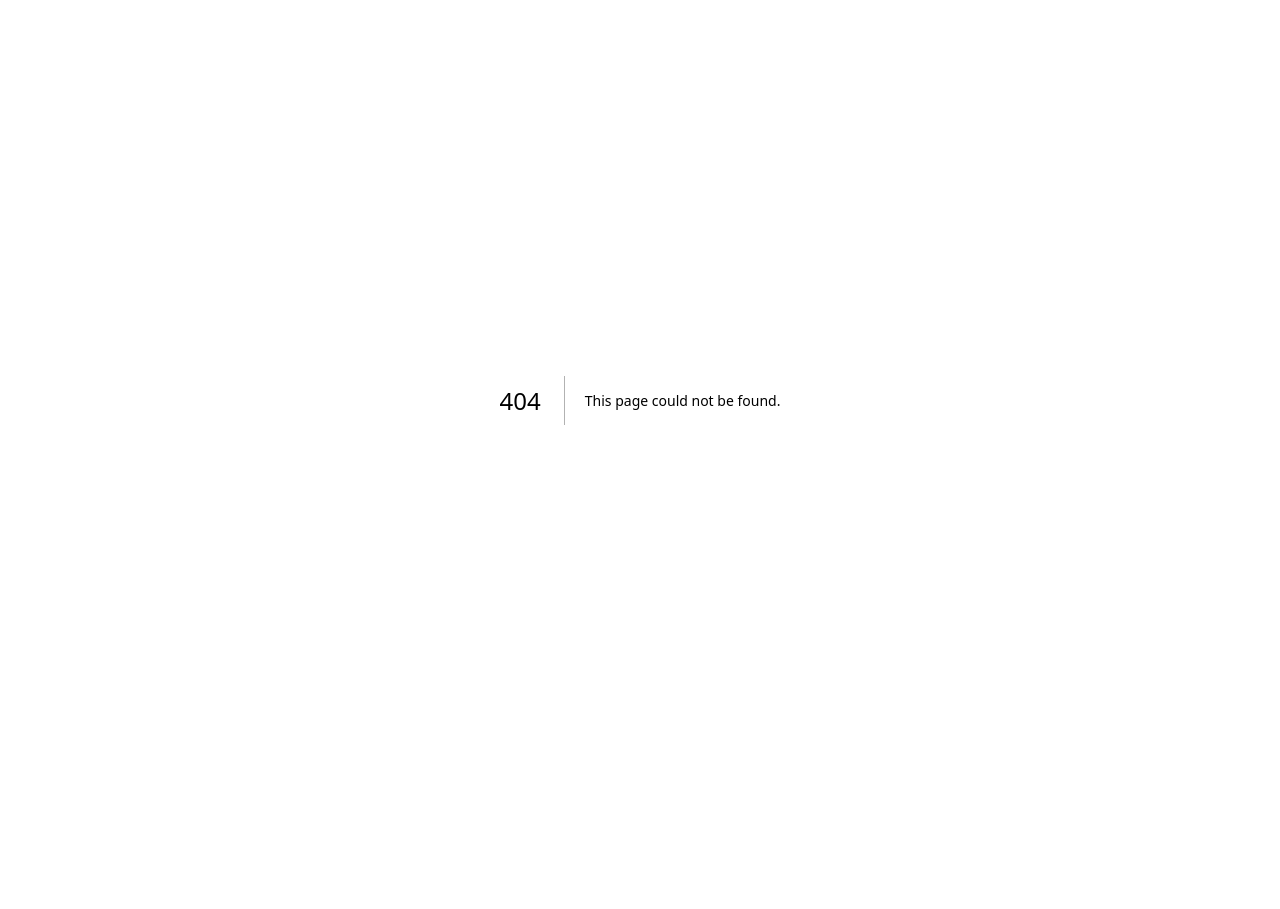
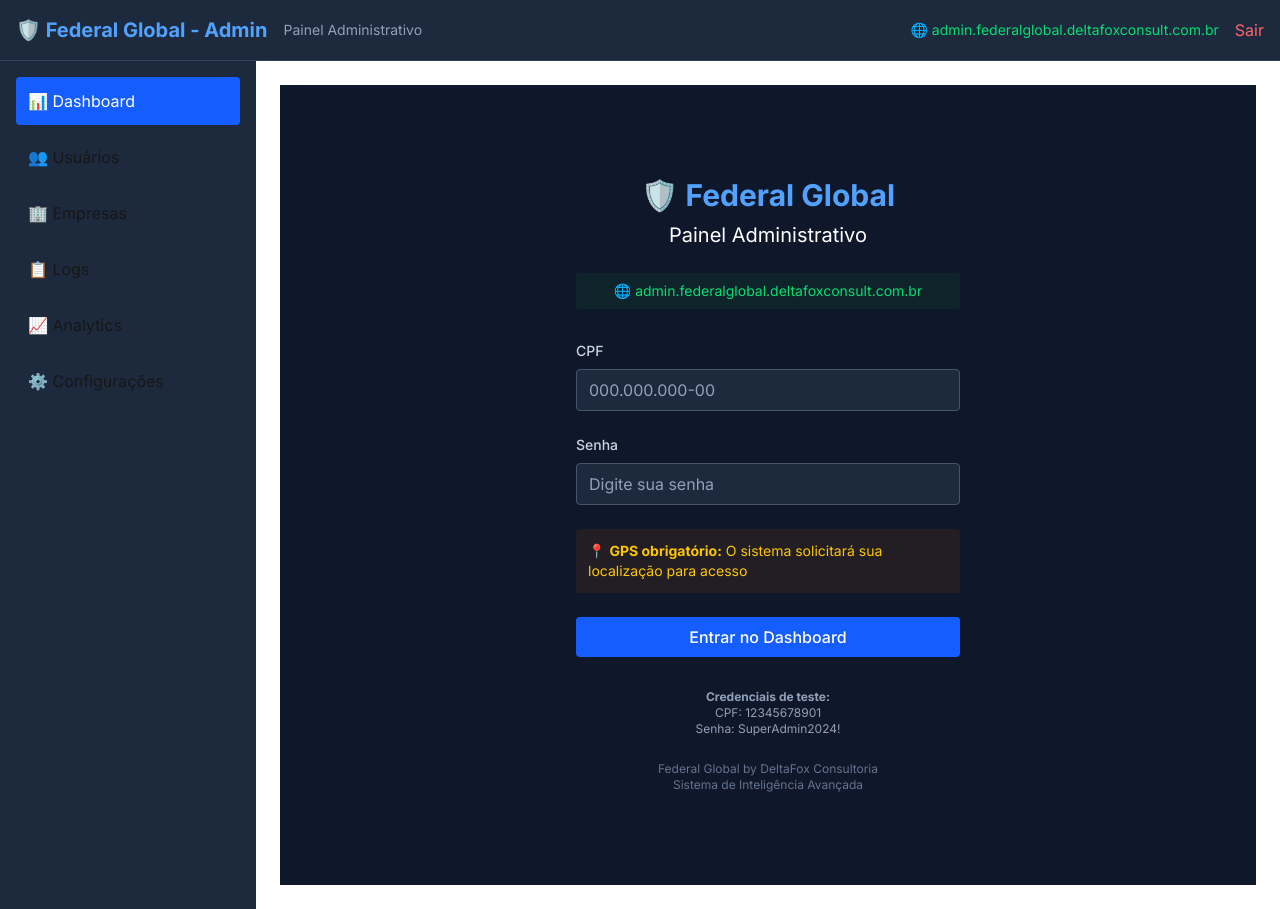
Before and after one commit to tborgesdf/federalglobal, a Next.js app: page /admin/login in a window 1280 px wide. Before the commit this address had no page. Before the commit the page ends 800 px from the top, so only its background shows below. Built offline with nearby package versions, Linux system fonts and the light colour scheme.

Commit message:
ðŸ„ Deploy automÃ¡tico dual: Cliente + Admin | https://federalglobal-nhd4t7fgq-thiago-borges-projects-3ed92125.vercel.app

```diff
--- /dev/null
+++ b/src/app/admin/login/page.tsx
@@ -0,0 +1,147 @@
+'use client'
+
+import { useState } from 'react'
+import { useRouter } from 'next/navigation'
+
+export default function AdminLogin() {
+  const router = useRouter()
+  const [formData, setFormData] = useState({
+    cpf: '',
+    password: ''
+  })
+  const [loading, setLoading] = useState(false)
+  const [error, setError] = useState('')
+
+  const handleSubmit = async (e: React.FormEvent) => {
+    e.preventDefault()
+    setLoading(true)
+    setError('')
+
+    try {
+      // Verificar GPS
+      if (!navigator.geolocation) {
+        throw new Error('GPS obrigatório para acesso ao sistema')
+      }
+
+      const gpsData = await new Promise<{latitude: number, longitude: number, accuracy: number}>((resolve, reject) => {
+        navigator.geolocation.getCurrentPosition(
+          (position) => {
+            resolve({
+              latitude: position.coords.latitude,
+              longitude: position.coords.longitude,
+              accuracy: position.coords.accuracy
+            })
+          },
+          () => reject(new Error('GPS obrigatório para acesso'))
+        )
+      })
+
+      // Fazer login via API
+      const response = await fetch('/api/auth/domain-login', {
+        method: 'POST',
+        headers: {
+          'Content-Type': 'application/json',
+        },
+        body: JSON.stringify({
+          cpf: formData.cpf,
+          password: formData.password,
+          gpsData
+        })
+      })
+
+      const result = await response.json()
+
+      if (response.ok && result.success) {
+        // Login bem-sucedido - redirecionar para dashboard admin
+        router.push('/admin')
+      } else {
+        setError(result.error || 'Erro no login')
+      }
+    } catch (error) {
+      setError(error instanceof Error ? error.message : 'Erro desconhecido')
+    } finally {
+      setLoading(false)
+    }
+  }
+
+  return (
+    <div className="min-h-screen bg-slate-900 flex items-center justify-center">
+      <div className="max-w-md w-full space-y-8 p-8">
+        <div className="text-center">
+          <h1 className="text-3xl font-bold text-blue-400 mb-2">
+            🛡️ Federal Global
+          </h1>
+          <h2 className="text-xl text-white mb-6">
+            Painel Administrativo
+          </h2>
+          <div className="text-sm text-green-400 bg-green-900/20 p-2 rounded mb-6">
+            🌐 admin.federalglobal.deltafoxconsult.com.br
+          </div>
+        </div>
+
+        <form onSubmit={handleSubmit} className="space-y-6">
+          {error && (
+            <div className="bg-red-900/20 border border-red-500 text-red-400 p-3 rounded">
+              {error}
+            </div>
+          )}
+
+          <div>
+            <label htmlFor="cpf" className="block text-sm font-medium text-slate-300 mb-2">
+              CPF
+            </label>
+            <input
+              id="cpf"
+              type="text"
+              required
+              value={formData.cpf}
+              onChange={(e) => setFormData({...formData, cpf: e.target.value})}
+              className="w-full px-3 py-2 bg-slate-800 border border-slate-600 rounded text-white placeholder-slate-400 focus:border-blue-500 focus:outline-none"
+              placeholder="000.000.000-00"
+            />
+          </div>
+
+          <div>
+            <label htmlFor="password" className="block text-sm font-medium text-slate-300 mb-2">
+              Senha
+            </label>
+            <input
+              id="password"
+              type="password"
+              required
+              value={formData.password}
+              onChange={(e) => setFormData({...formData, password: e.target.value})}
+              className="w-full px-3 py-2 bg-slate-800 border border-slate-600 rounded text-white placeholder-slate-400 focus:border-blue-500 focus:outline-none"
+              placeholder="Digite sua senha"
+            />
+          </div>
+
+          <div className="text-sm text-yellow-400 bg-yellow-900/20 p-3 rounded">
+            📍 <strong>GPS obrigatório:</strong> O sistema solicitará sua localização para acesso
+          </div>
+
+          <button
+            type="submit"
+            disabled={loading}
+            className="w-full bg-blue-600 hover:bg-blue-700 disabled:bg-blue-800 text-white font-medium py-2 px-4 rounded focus:outline-none focus:ring-2 focus:ring-blue-500 transition-colors"
+          >
+            {loading ? 'Verificando GPS...' : 'Entrar no Dashboard'}
+          </button>
+        </form>
+
+        <div className="text-center space-y-2">
+          <div className="text-xs text-slate-400">
+            <p><strong>Credenciais de teste:</strong></p>
+            <p>CPF: 12345678901</p>
+            <p>Senha: SuperAdmin2024!</p>
+          </div>
+
+          <div className="text-xs text-slate-500 pt-4">
+            Federal Global by DeltaFox Consultoria<br/>
+            Sistema de Inteligência Avançada
+          </div>
+        </div>
+      </div>
+    </div>
+  )
+}
--- a/src/app/admin/page.tsx
+++ b/src/app/admin/page.tsx
@@ -1,6 +1,7 @@
 'use client'
 
-import { useState } from 'react'
+import { useEffect, useState } from 'react'
+import { useRouter } from 'next/navigation'
 
 interface SystemStats {
   totalUsers: number
@@ -18,6 +19,10 @@
 }
 
 export default function AdminDashboard() {
+  const router = useRouter()
+  const [isAuthenticated, setIsAuthenticated] = useState(false)
+  const [loading, setLoading] = useState(true)
+
   const [stats] = useState<SystemStats>({
     totalUsers: 156,
     totalCompanies: 23,
@@ -31,6 +36,49 @@
     { id: 3, action: 'Nova empresa cadastrada', user: 'Admin', time: '10 min atrás', type: 'info' },
     { id: 4, action: 'Logout automático', user: 'Pedro Costa', time: '15 min atrás', type: 'neutral' }
   ])
+
+  useEffect(() => {
+    // Verificar autenticação (simulado por cookies ou localStorage)
+    const checkAuth = () => {
+      try {
+        const sessionToken = document.cookie
+          .split('; ')
+          .find(row => row.startsWith('session_token='))
+          ?.split('=')[1];
+
+        if (!sessionToken) {
+          // Não autenticado - redirecionar para login
+          router.push('/admin/login')
+          return
+        }
+
+        // Verificar se é um token válido (simplificado)
+        setIsAuthenticated(true)
+      } catch (error) {
+        console.error('Erro ao verificar autenticação:', error)
+        router.push('/admin/login')
+      } finally {
+        setLoading(false)
+      }
+    }
+
+    checkAuth()
+  }, [router])
+
+  if (loading) {
+    return (
+      <div className="min-h-screen bg-slate-900 flex items-center justify-center">
+        <div className="text-center">
+          <div className="animate-spin rounded-full h-12 w-12 border-b-2 border-blue-500 mx-auto mb-4"></div>
+          <p className="text-white">Verificando autenticação...</p>
+        </div>
+      </div>
+    )
+  }
+
+  if (!isAuthenticated) {
+    return null // O redirecionamento já foi feito
+  }
 
   return (
     <div className="space-y-6">
--- a/src/middleware.ts
+++ b/src/middleware.ts
@@ -17,6 +17,10 @@
   // Redirecionar para interfaces específicas
   if (isAdmin) {
     // Se está tentando acessar área admin
+    if (url.pathname === '/' || url.pathname === '') {
+      url.pathname = '/admin/login'
+      return NextResponse.redirect(url)
+    }
     if (!url.pathname.startsWith('/admin')) {
       url.pathname = `/admin${url.pathname}`
       return NextResponse.rewrite(url)
@@ -25,11 +29,15 @@
     // Se está tentando acessar área cliente
     if (url.pathname.startsWith('/admin')) {
       url.pathname = '/client'
-      return NextResponse.rewrite(url)
+      return NextResponse.redirect(url)
     }
     if (!url.pathname.startsWith('/client') && url.pathname !== '/') {
       url.pathname = `/client${url.pathname}`
       return NextResponse.rewrite(url)
+    }
+    if (url.pathname === '/' || url.pathname === '') {
+      url.pathname = '/client'
+      return NextResponse.redirect(url)
     }
   }
 
```
Also changed, not shown: 2 other files (tests, documents, lock files or other folders).
